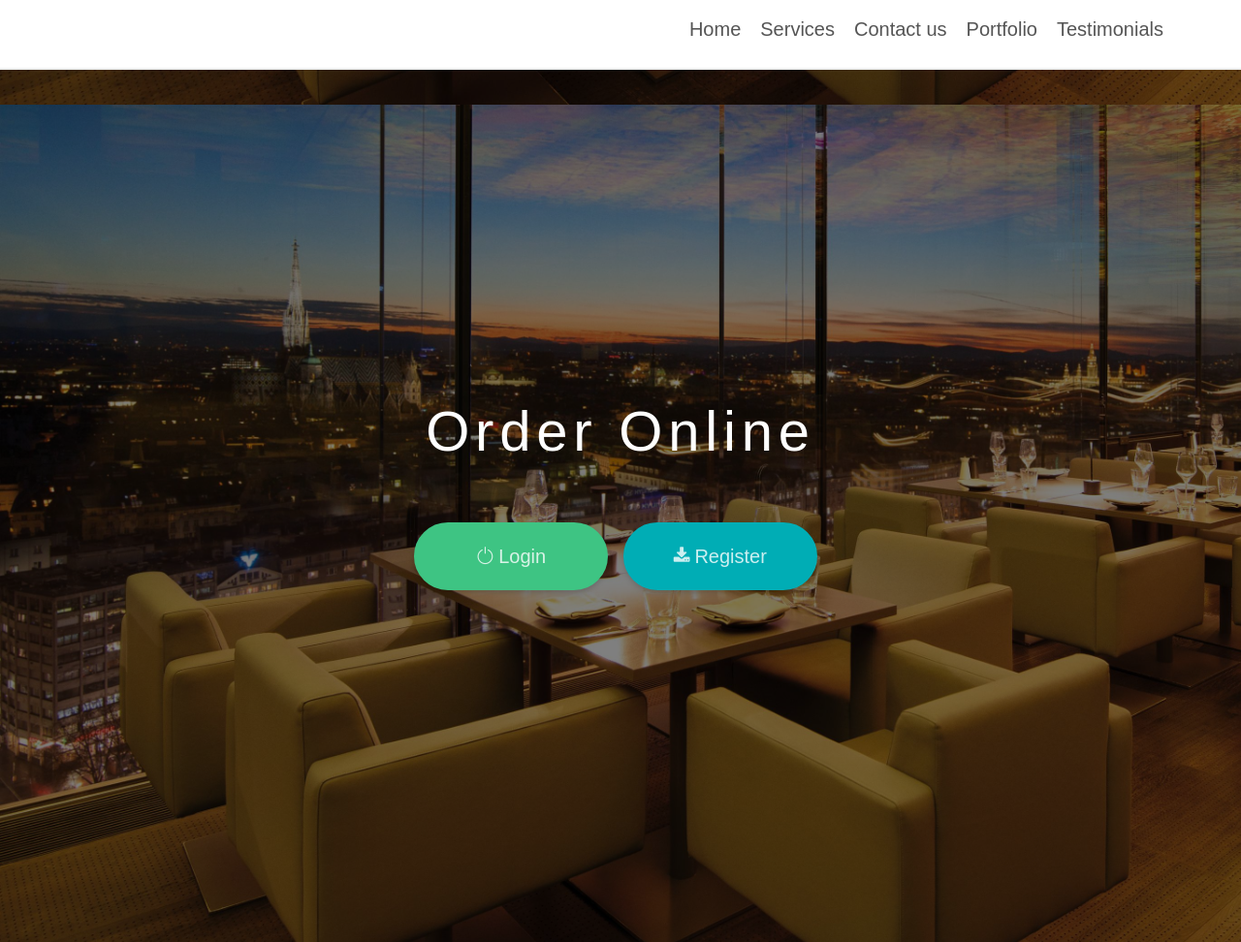
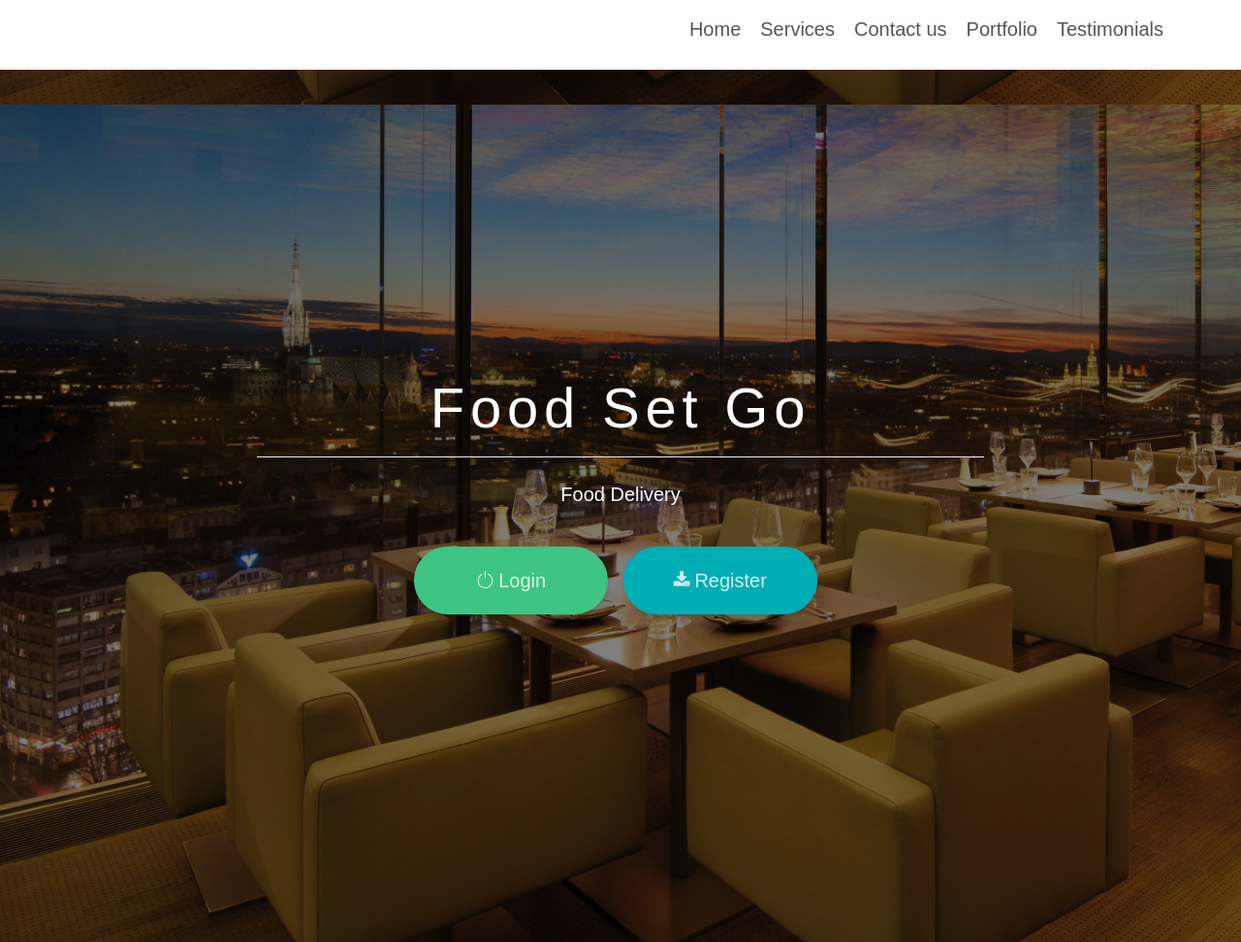
Before and after one commit to Swapnil0115/Online-Ordering, a plain HTML site: page Order-Online/index.html in a window 1280 px wide. Shown: the top 972 px of the page at 97% size. Drawn offline with Linux system fonts and the light colour scheme; files whose address does not match are found by name.

Commit message:
Changing Title

```diff
--- a/Order-Online/index.html
+++ b/Order-Online/index.html
@@ -85,7 +85,8 @@
 				<div class="text-inner">
 					<div class="row">
 						<div class="col-md-8 col-md-offset-2 text-center">
-							<h1 class="animate-box"><span class="big">Order Online</span> <br></h1>
+							<h1 class="animate-box"><span class="big">Food Set Go</span></h1>
+							<hr>Food Delivery<br><br>
 
 							<div class="call-to-action">
 								<a href="login.html" class="demo animate-box"><i class="icon-power"></i>Login</a>
```
